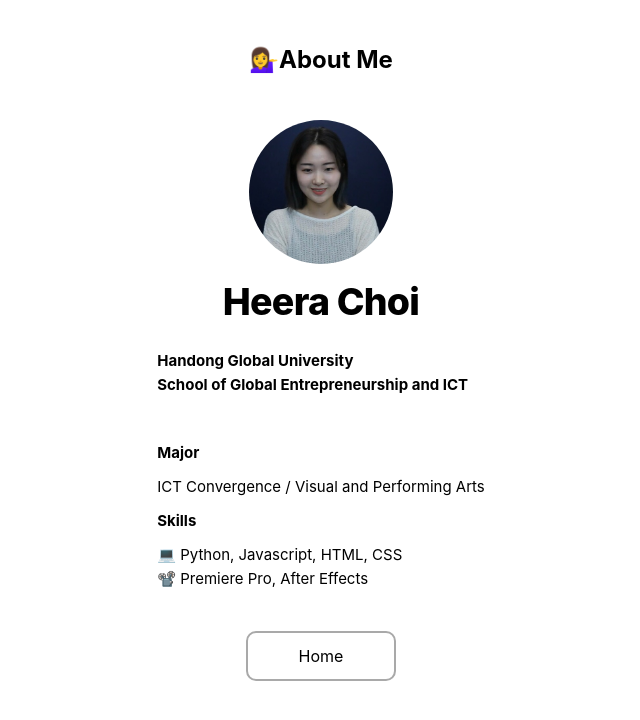
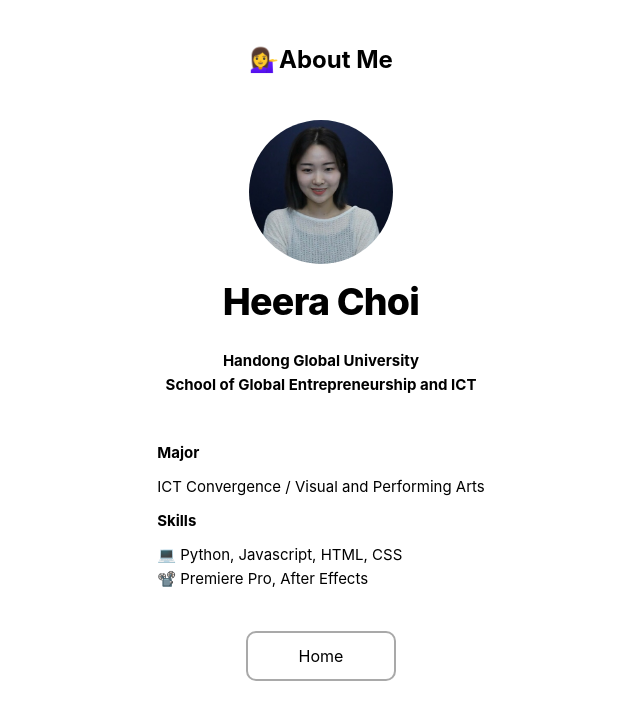
Before and after one commit to Heeeera/first-project, a Next.js app: page /information in a window 1280 px wide. Shown: the top 720 px of the page, without its empty margins (319-959 px from the left). Built offline with nearby package versions, Linux system fonts and the light colour scheme.

Commit message:
Fix text layout in information

```diff
--- a/pages/information.js
+++ b/pages/information.js
@@ -11,9 +11,10 @@ function Information() {
                 <div> 💁‍♀️About Me</div>
             </div>
             <Layout home>
-                <div className={utilStyles.contentTitle}>Handong Global University<br/>
-                School of Global Entrepreneurship and ICT</div><br/>
-
+                <div style={{textAlign: 'center', marginBottom:'3vh'}} className={utilStyles.contentTitle}>
+                    <div>Handong Global University</div>
+                    <div>School of Global Entrepreneurship and ICT</div>
+                </div>
                 <section className={utilStyles.contents}>
                     <div className={utilStyles.contentTitle}>Major</div>
                     <div>ICT Convergence / Visual and Performing Arts</div>
```
